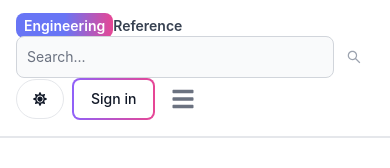
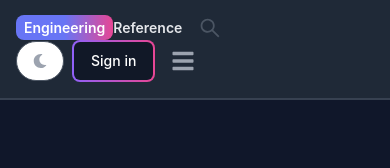
Before and after one commit to rajsingho3/The-CS-Corner, a React (Vite) app in the folder client/: page / in a window 390 px wide. Shown: the top 168 px of the page. Built offline with nearby package versions, Linux system fonts and the light colour scheme; no server answers.

Commit message:
Enhance Header component with responsive search box and toggle functionality; update theme to dark mode; refine Tailwind CSS configuration.

```diff
--- a/client/src/components/Header.jsx
+++ b/client/src/components/Header.jsx
@@ -16,6 +16,8 @@ export default function Header() {
     const theme = useSelector(state => state.theme.theme);
     const [searchTerm, setSearchTerm] = useState(''); // Add setSearchTerm
     const location = useLocation(); // Add useLocation
+    const [isSearchBoxVisible, setIsSearchBoxVisible] = useState(false); // Add state for search box visibility
+    const [isSmallScreen, setIsSmallScreen] = useState(window.innerWidth < 640); // Add state for screen size
 
     useEffect(() => {
         const urlParams = new URLSearchParams(location.search);
@@ -25,13 +27,32 @@ export default function Header() {
         }
     }, [location.search]);
 
+    useEffect(() => {
+        const handleResize = () => {
+            setIsSmallScreen(window.innerWidth < 640);
+        };
+
+        window.addEventListener('resize', handleResize);
+        return () => {
+            window.removeEventListener('resize', handleResize);
+        };
+    }, []);
+
     const handleSearchChange = (e) => {
         setSearchTerm(e.target.value);
     };
 
     const handleSearchSubmit = (e) => {
         e.preventDefault();
+        if (!searchTerm.trim() && isSmallScreen) {
+            setIsSearchBoxVisible(false);
+        } else {
             navigate(`search/?searchTerm=${searchTerm}`);
+        }
+    };
+
+    const toggleSearchBox = () => {
+        setIsSearchBoxVisible(!isSearchBoxVisible);
     };
 
     const handleSignout = async () => {
@@ -61,16 +82,22 @@ export default function Header() {
                 </span>
                 Reference
             </Link>
-            <form className='flex-grow max-w-sm relative' onSubmit={handleSearchSubmit}> {/* Add onSubmit */}
+            <div className='flex-grow max-w-sm relative ml-4'> {/* Add margin-left */}
+                {isSearchBoxVisible || !isSmallScreen ? ( // Conditionally render based on state and screen size
+                    <form className='w-full' onSubmit={handleSearchSubmit}>
                         <TextInput
                             type="text"
                             placeholder="Search..."
-                    className='w-full pr-10'
-                    value={searchTerm} // Add value
-                    onChange={handleSearchChange} // Add onChange
+                            className='w-full pr-10 text-sm py-1'
+                            value={searchTerm}
+                            onChange={handleSearchChange}
                         />
-                <AiOutlineSearch className='absolute right-3 top-1/2 transform -translate-y-1/2 text-gray-400' />
+
                     </form>
+                ) : (
+                    <AiOutlineSearch className='text-gray-600 cursor-pointer sm:hidden text-2xl' onClick={toggleSearchBox} /> // Improved visibility
+                )}
+            </div>
             <Navbar.Collapse>
                 <Navbar.Link className={path === '/' ? 'text-blue-500' : ''} as={'div'}>
                     <Link to='/'>
--- a/client/src/redux/theme/themeSlice.js
+++ b/client/src/redux/theme/themeSlice.js
@@ -1,7 +1,7 @@
 import {createSlice} from '@reduxjs/toolkit';
 
 const initialState = {
-    theme: 'light',
+    theme: 'dark',
 };
 
 const themeSlice = createSlice({
--- a/client/tailwind.config.js
+++ b/client/tailwind.config.js
@@ -1,4 +1,7 @@
 /** @type {import('tailwindcss').Config} */
+import flowbitePlugin from 'flowbite/plugin';
+import scrollbarPlugin from 'tailwind-scrollbar';
+
 export default {
   content: [
     './index.html',
@@ -9,8 +12,7 @@ export default {
     extend: {},
   },
   plugins: [
-    require('flowbite/plugin'),
-    require('tailwind-scrollbar'),
-
+    flowbitePlugin,
+    scrollbarPlugin,
   ],
 };
```
Lines whose indentation alone changed are shown as unchanged.
